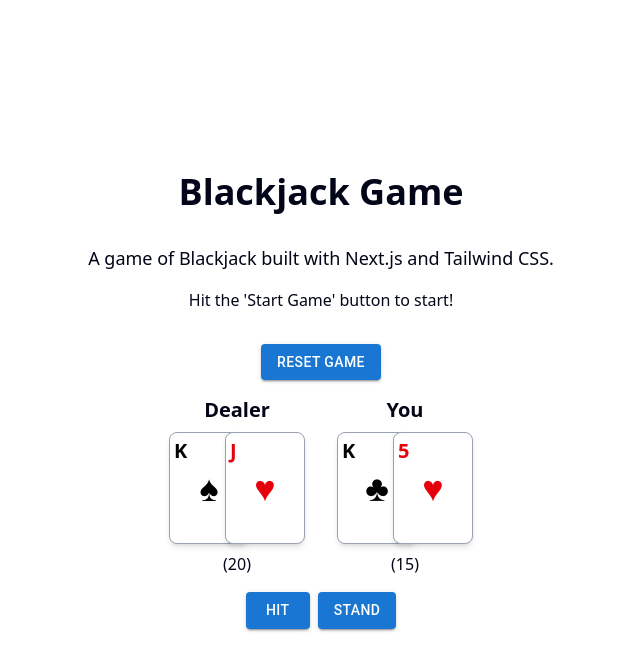
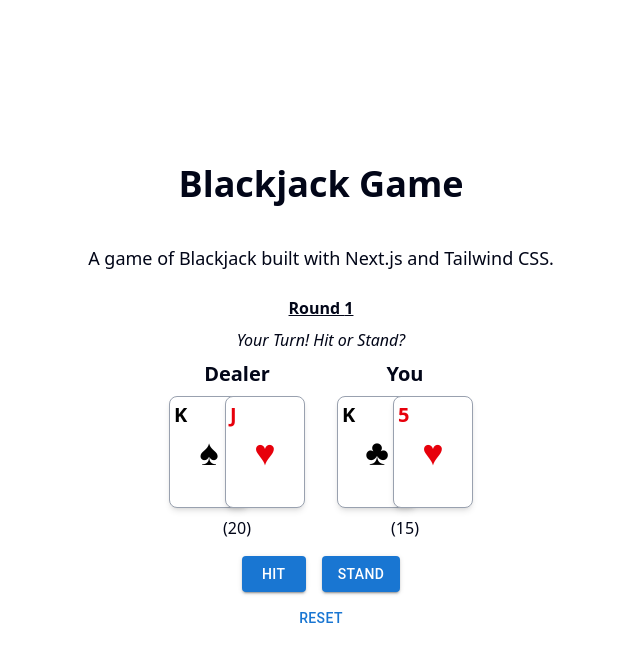
Before and after one commit to Gizmobox1/React_Blackjack, a Next.js app: page /game in a window 1280 px wide. Both pictures are taken after a click on the button "START GAME". Shown: the top 670 px of the page, without its empty margins (319-959 px from the left). Built offline with nearby package versions, Linux system fonts and the light colour scheme.

Commit message:
Full working blackjack game with rounds!

```diff
--- a/src/app/game/page.tsx
+++ b/src/app/game/page.tsx
@@ -36,7 +36,7 @@ export default function page () {
   }
 
   function handleResetGame() {
-    game.resetGame();
+    game.resetGame(true);
     setGameState(game.gameState);
     setPlayerHand(mainPlayer.hand);
   }
@@ -49,20 +49,20 @@ export default function page () {
   function handleStandPlayer() {
     game.standPlayer(mainPlayer);
     setGameState(game.gameState);
-    setPlayerHand(mainPlayer.hand);
   }
 
   //HTML Output
   return (
-    <div className="flex flex-col items-center justify-center min-h-screen">
+    <div className="flex flex-col items-center justify-center min-h-screen gap-y-2">
       <h1 className="text-4xl font-bold mb-8">Blackjack Game</h1>
       <p className="text-lg mb-4">A game of Blackjack built with Next.js and Tailwind CSS.</p>
-      <p className="text-md mb-8">Hit the 'Start Game' button to start!</p>
 
       {game.gameState === "init" && <Button variant='contained' onClick={handleStartGame} className="mb-8">Start Game</Button>}
-      {game.gameState !== "init" && <Button variant='contained' onClick={handleResetGame} className="mb-8">Reset Game</Button>}
 
-      <div className="flex flex-row items-center justify-center space-x-8 py-4">
+      {game.gameState !== "init" && <h3 className='font-bold underline'>Round {game.roundNumber}</h3>}
+      {message()}
+
+      <div className="flex flex-row items-center justify-center space-x-8">
         {game.dealer.hand.length > 0 && (
             <PlayerProp player={game.dealer} />
         )}
@@ -74,7 +74,7 @@ export default function page () {
         ))}
       </div>
 
-      <div className="flex items-center justify-center gap-x-2">
+      <div className="flex items-center justify-center mt-2 gap-x-4">
         {game.gameState === "playerTurn" && (
             <>
                 {mainPlayer.isBust || mainPlayer.isBlackjack ?
@@ -84,8 +84,40 @@ export default function page () {
                 <Button variant='contained'onClick={handleStandPlayer} className="mb-8">Stand</Button>
             </>
         )}
+        {game.gameState === "gameEnd" && (
+          <Button variant='contained' onClick={handleStartGame} className="mb-8">Play Again</Button>
+        )}
       </div>
+
+      {game.gameState !== "init" && <Button onClick={handleResetGame} className="">Reset</Button>}
+
 
     </div>
   )
+
+  function message() {
+
+    function formMessage(msg : string, css: string = "text-mb italic") {
+
+      return <p className={css}>{msg}</p>
+
+    }
+
+    switch(game.gameState) {
+
+      case "init":
+        //return <p className="text-mb italic">Hit the 'Start Game' button to start!</p>
+        return formMessage("Hit the 'Start Game' button to start!");
+
+      case "playerTurn":
+        return formMessage("Your Turn! Hit or Stand?")
+
+      default:
+        let winState = mainPlayer.getWinState().toUpperCase();
+        return formMessage(mainPlayer.name + ' ' + winState as string + '!', "text-mb italic font-bold")
+
+    }
+
+  }
+
 }
--- a/src/scripts/gameLogic.ts
+++ b/src/scripts/gameLogic.ts
@@ -121,7 +121,7 @@ export class Game {
     public gameState: GameState = 'init';
 
     public deck: Deck = new Deck();
-    public roundNumber: number = 0;
+    public roundNumber: number = 1;
 
     constructor() {
     }
@@ -130,19 +130,22 @@ export class Game {
         this.players.push(player);
     }
 
-    resetGame(): void {
+    resetGame(hardReset: boolean = false): void {
         this.players.forEach(player => player.resetHand());
         this.dealer.resetHand();
         this.deck = new Deck();
         this.deck.shuffle();
         this.gameState = 'init';
+
+        if(hardReset) {
+            this.roundNumber = 1;
+            this.players.forEach(player => player.handsWon = 0);
+        }
     }
 
     public startRound(): void {
 
-
         this.resetGame();
-        this.roundNumber++;
 
         //Round starts by dealing two cards to each player and dealer
         this.players.forEach(player => player.drawCards(this.deck,2));
@@ -164,9 +167,10 @@ export class Game {
     public standPlayer(player: Player): void {
 
         this.gameState = 'gameEnd';
-
+        this.dealersTurn();
+        this.calculateWinners();
+        this.roundNumber++;
     }
-
 
     public playRound(): void {
 
```
